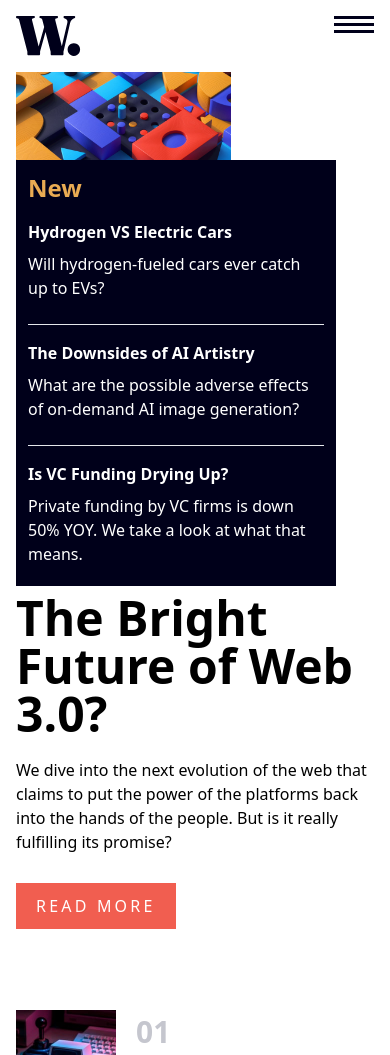
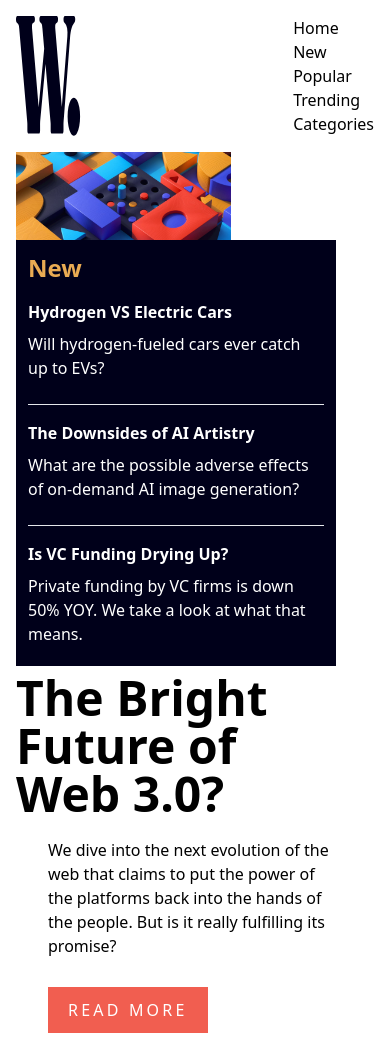
Before and after one commit to naimdevweb/TP-tailwindcss, a website: page index.html in a window 390 px wide. Shown: the top 1055 px of the page. Drawn offline with Linux system fonts and the light colour scheme.

Commit message:
responsive

```diff
--- a/index.html
+++ b/index.html
@@ -21,33 +21,34 @@
 
 <!--premiere section (header)-->
 
-  <section class="flex justify-between py-4 align-middle">
+  <section class="flex justify-between py-4">
 
     <img src="./assets/images/logo.svg" alt="" width="65px">
 
-  <div class="flex justify-between ">
+  <div class="lg:justify-between ">
 
-    <div class="hidden">
+    <div class="lg:flex gap-5">
     <p >Home</p>
     <p>New</p>
    <p>Popular</p>
     <p>Trending</p>
     <p>Categories</p>
   </div>
-    <svg width="40" height="17"  xmlns="http://www.w3.org/2000/svg"><g fill="#00001A" fill-rule="evenodd"><path d="M0 0h40v3H0zM0 7h40v3H0zM0 14h40v3H0z"/><path d="M0 0h40v3H0z"/></g></svg>
+    <svg hidden width="40" height="17"  xmlns="http://www.w3.org/2000/svg"><g fill="#00001A" fill-rule="evenodd"><path d="M0 0h40v3H0zM0 7h40v3H0zM0 14h40v3H0z"/><path d="M0 0h40v3H0z"/></g></svg>
 
   </div>
 
 </section>
 
 <!--Image centrale-->
-<section class="lg:flex gap-10">
+<section class="lg:flex gap-10 ">
 
-<img src="./assets/images/image-web-3-desktop.jpg" alt="" width="60%" >
+<img src="./assets/images/image-web-3-desktop.jpg" alt="" width="60%">
 
   <img class="py-3 hidden" src="./assets/images/image-web-3-mobile.jpg" alt="">
 
-  <section class="bg-neutral-very-dark-blue p-3 flex-col max-lg: max-w-80">
+
+  <div class="bg-neutral-very-dark-blue p-3 flex-col max-lg: max-w-80">
 
     <p class=" text-primary-orange text-2xl mb-4 font-bold">New </p>
 
@@ -63,27 +64,32 @@
      <h2  class="text-white font-bold ">Is VC Funding Drying Up?</h2>
     <p class="py-2 text-white  font-thin">Private funding by VC firms is down 50% YOY. We take a look at what that means.</p>
 
-   </section>
+   </div>
 
-   </section>
+</section>
+
+
+
 
   <!--TITRE DU MILLIEU-->
 
-<section class="lg:flex justify-around">
+<div class="lg:flex">
 
-  <h1 class="font-bold text-5xl py-2">The Bright Future of Web 3.0?</h1>
+
+  <h1 class="font-bold text-5xl py-2  max-lg: max-w-80 ">The Bright Future of Web 3.0?</h1>
 
   <!--Texte sous le titre-->
+<div class="lg:flex-col px-8">
 
-<div class="lg:flex-auto">
-
-  <p class="my-3 font-light mb-10">We dive into the next evolution of the web that claims to put the power of the platforms back into the hands of the people.
+  <p class="my-3 font-light mb-10  max-lg: max-w-80">We dive into the next evolution of the web that claims to put the power of the platforms back into the hands of the people.
   But is it really fulfilling its promise?</p>
 
   <a class="bg-primary-red text-white px-5 p-3 tracking-[.20em]" href="">READ MORE</a>
 </div>
 
-</section>
+</div>
+
+
   <!--Boutton-->
 
 <div class="mb-10 py-4" >
```
